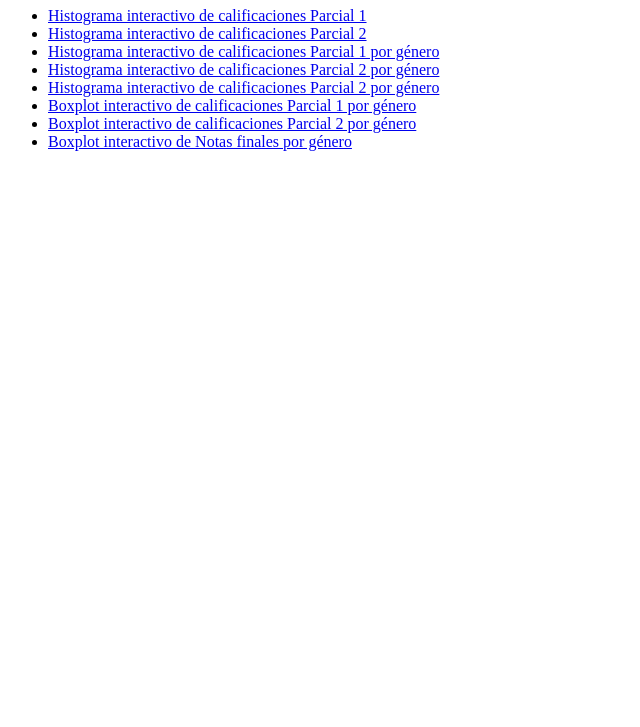
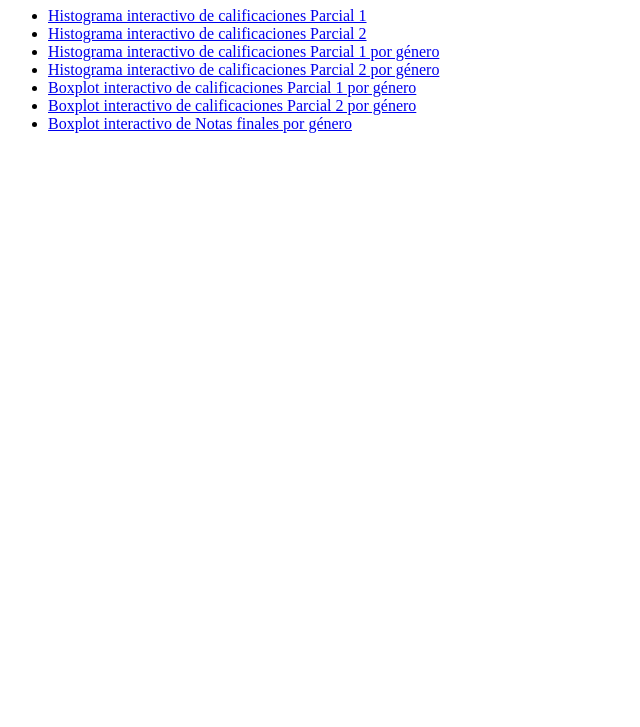
Before and after one commit to mutatiismutandiis/diplomatura-projecto-final, a plain HTML site: page index.html in a window 1280 px wide. Shown: the part 73-800 px from the top of the page, without its empty margins (0-640 px from the left). Drawn offline with Linux system fonts and the light colour scheme.

Commit message:
Update index.html

```diff
--- a/index.html
+++ b/index.html
@@ -12,7 +12,6 @@
         <li><a href="html_files/histograma_parcial_2.html" target="_blank">Histograma interactivo de calificaciones Parcial 2</a></li>
         <li><a href="html_files/histograma_parcial_1_por_genero.html" target="_blank">Histograma interactivo de calificaciones Parcial 1 por género</a></li>
         <li><a href="html_files/histograma_parcial_2_por_genero.html" target="_blank">Histograma interactivo de calificaciones Parcial 2 por género</a></li>
-        <li><a href="html_files/histograma_parcial_2_por_genero.html" target="_blank">Histograma interactivo de calificaciones Parcial 2 por género</a></li>
         <li><a href="html_files/boxplot_parcial_1_por_genero.html" target="_blank">Boxplot interactivo de calificaciones Parcial 1 por género</a></li>
         <li><a href="html_files/boxplot_parcial_2_por_genero.html" target="_blank">Boxplot interactivo de calificaciones Parcial 2 por género</a></li>
         <li><a href="html_files/boxplot_nota_final_por_genero.html" target="_blank">Boxplot interactivo de Notas finales por género</a></li>
```
